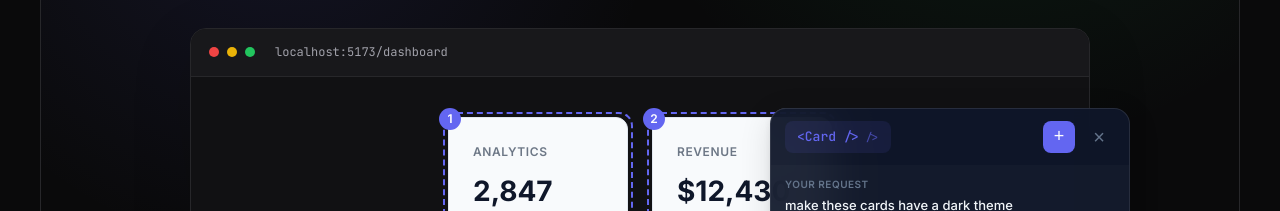
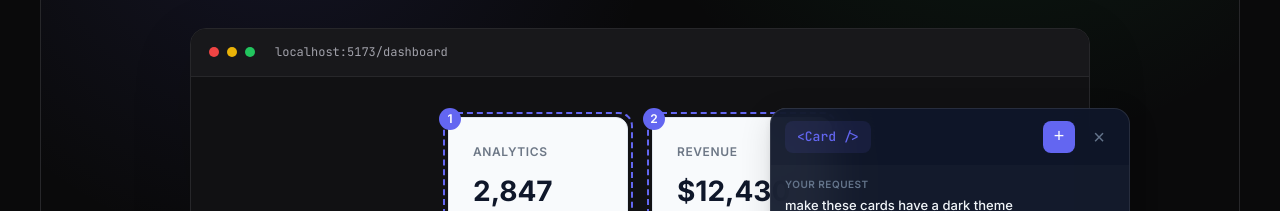
Before and after one commit to donutboyband/eyeglass_site, a React (Vite) app: page / in a window 1280 px wide. Shown: the part 1520-1731 px from the top of the page. Built offline with nearby package versions, Linux system fonts and the light colour scheme.

Commit message:
[eyeglass:eyeglass-1770671755275-cfmeu6z] Removed extra />

```diff
--- a/src/App.css
+++ b/src/App.css
@@ -1091,15 +1091,6 @@
   background: var(--accent-soft);
   padding: 6px 12px;
   border-radius: 8px;
-  display: flex;
-  align-items: center;
-  gap: 6px;
-}
-
-.inspector-tag::after {
-  content: '/>';
-  font-size: 11px;
-  opacity: 0.6;
 }
 
 .inspector-multi-btn {
```
Also changed, not shown: 1 other file (tests, documents, lock files or other folders).
